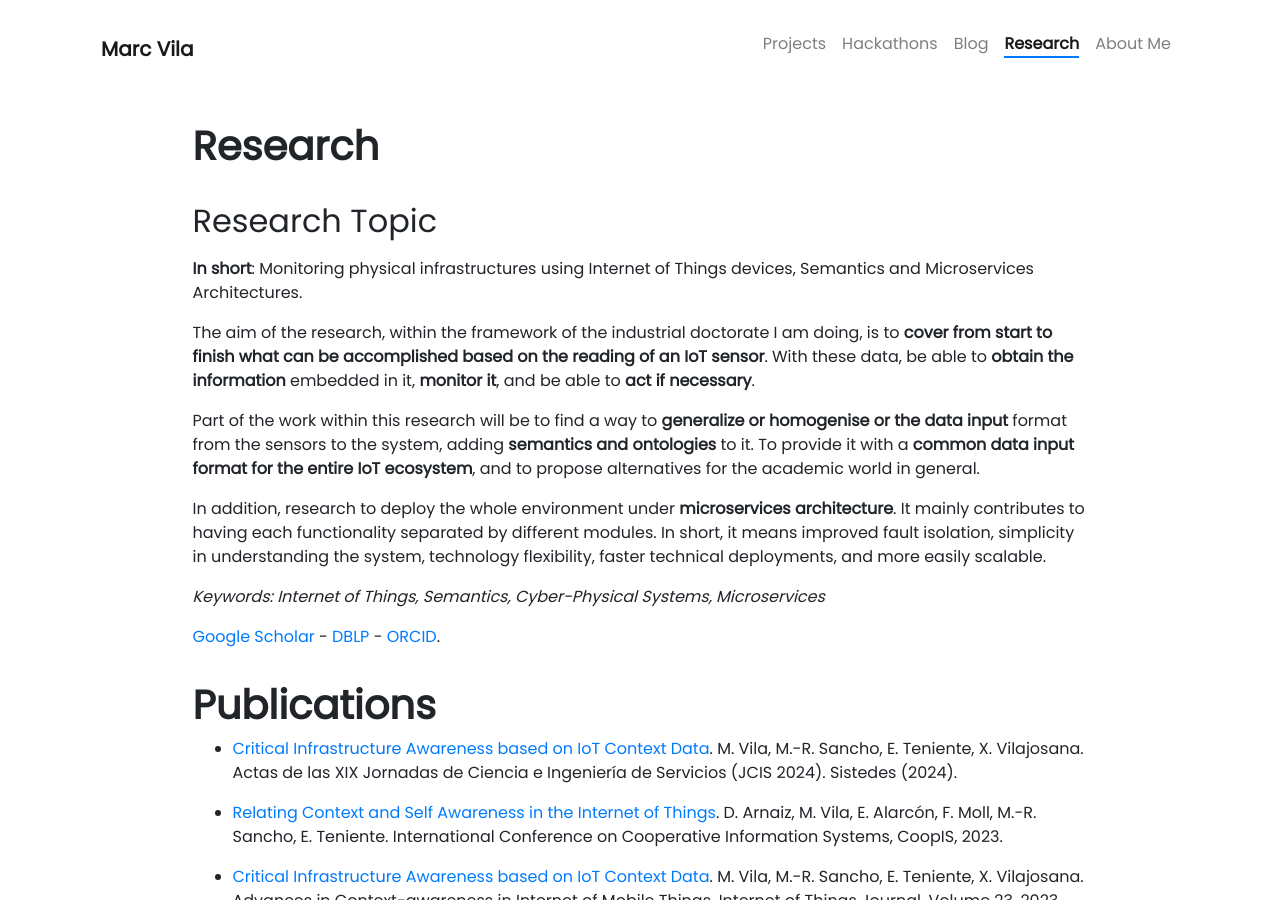
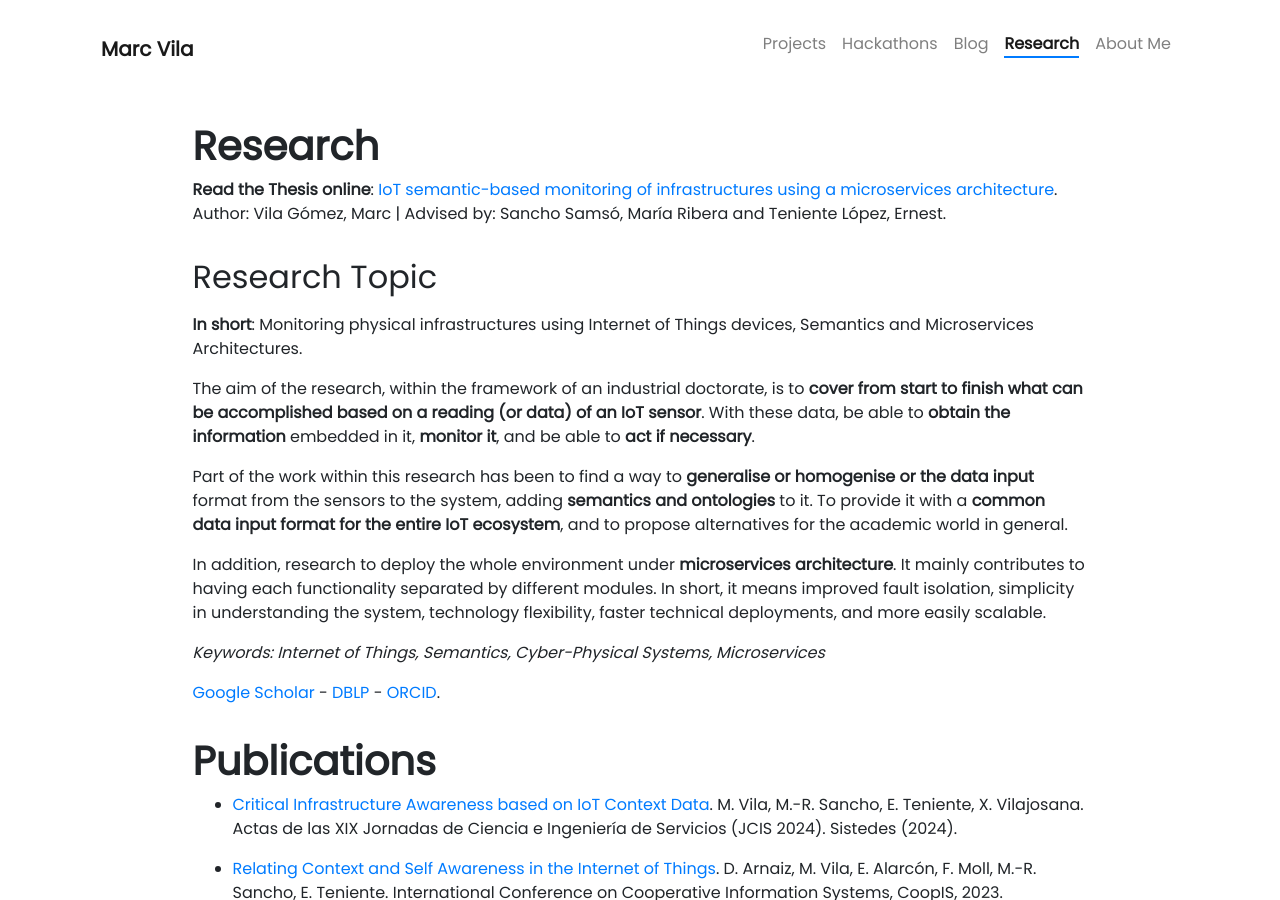
Before and after one commit to LaQuay/marcvila.me, a Jekyll site: the page built from pages/research.md, in a window 1280 px wide and 900 px high. Built offline with Jekyll 4.4.1, drawn with Linux system fonts in a browser that asks for light colours; nearby versions of some CDN libraries.

Commit message:
update work, education, and research

```diff
--- a/pages/research.md
+++ b/pages/research.md
@@ -7,17 +7,19 @@ weight: 4
 
 # **Research**
 
+<b>Read the Thesis online</b>: [IoT semantic-based monitoring of infrastructures using a microservices architecture](https://www.tdx.cat/handle/10803/693060).
+Author: Vila Gómez, Marc | Advised by: Sancho Samsó, María Ribera and Teniente López, Ernest.
+
 <h2 class="mb-3">Research Topic</h2>
 
 <b>In short</b>: Monitoring physical infrastructures using Internet of Things devices, Semantics and
 Microservices Architectures.
 
-The aim of the research, within the framework of the industrial doctorate I am doing, is to <b>cover
-from start to finish what can be accomplished based on the reading of an IoT sensor</b>. With these
-data, be able to <b>obtain the information</b> embedded in it, <b>monitor it</b>, and be able to
-<b>act if necessary</b>.
+The aim of the research, within the framework of an industrial doctorate, is to <b>cover from start
+to finish what can be accomplished based on a reading (or data) of an IoT sensor</b>. With these data, be able
+to <b>obtain the information</b> embedded in it, <b>monitor it</b>, and be able to <b>act if necessary</b>.
 
-Part of the work within this research will be to find a way to <b>generalize or homogenise or the
+Part of the work within this research has been to find a way to <b>generalise or homogenise or the
 data input</b> format from the sensors to the system, adding <b>semantics and ontologies</b> to it.
 To provide it with a <b>common data input format for the entire IoT ecosystem</b>, and to propose
 alternatives for the academic world in general.
```
Also changed, not shown: _data/education-timeline.yml (+8 -9 lines), _data/work-timeline.yml (+4 -4 lines), pages/about.md (+3 -3 lines).
